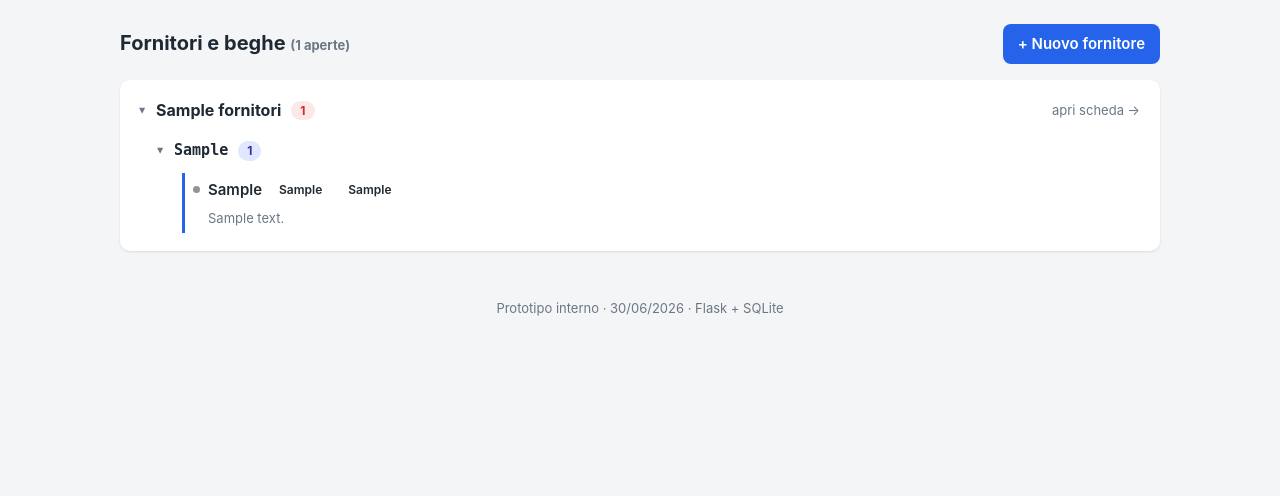
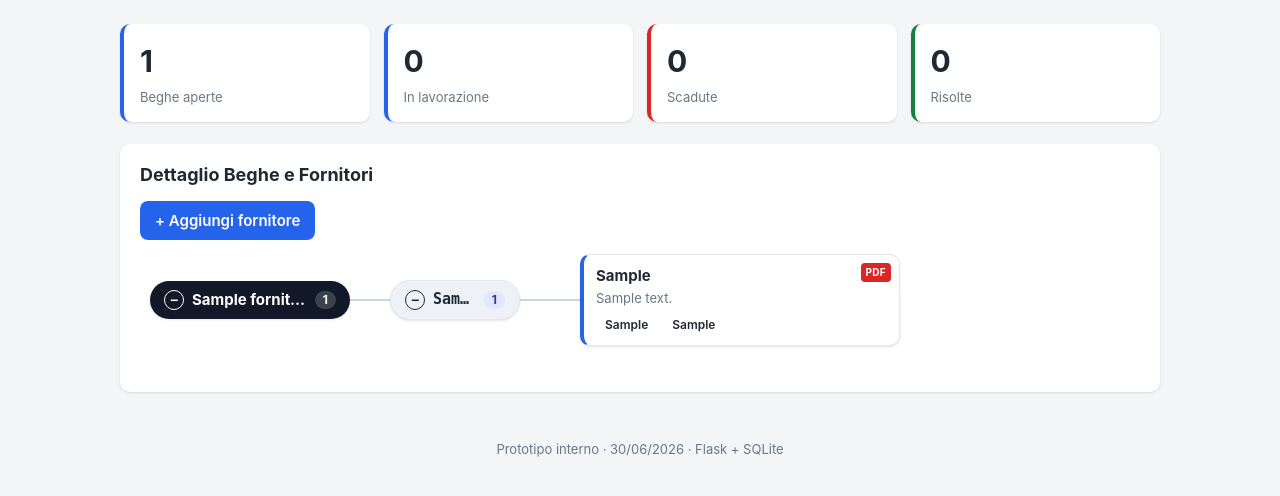
Before and after one commit to LZando/beghe-tracker, a Flask app: page / in a window 1280 px wide. Shown: the part 50-546 px from the top of the page. Run offline with Flask 3, Linux system fonts and the light colour scheme; tables that the repository leaves empty hold one stand-in row (values such as "Sample post").

Commit message:
Home in stile mappa concettuale: mind-map orizzontale espandibile (+/-), KPI in alto, card bega con descrizione/priorita e badge PDF

```diff
--- a/app.py
+++ b/app.py
@@ -174,9 +174,26 @@ def inject_globals():
 def index():
     db = get_db()
     oggi = date.today()
+    oggi_s = oggi.isoformat()
+    tot = db.execute(
+        """
+        SELECT
+            COUNT(*) FILTER (WHERE stato != 'Risolta')                          AS aperte,
+            COUNT(*) FILTER (WHERE stato = 'In lavorazione')                    AS in_lavorazione,
+            COUNT(*) FILTER (WHERE stato != 'Risolta'
+                              AND data_consegna IS NOT NULL
+                              AND data_consegna < ?)                            AS scadute,
+            COUNT(*) FILTER (WHERE stato = 'Risolta')                          AS risolte
+        FROM beghe
+        """,
+        (oggi_s,),
+    ).fetchone()
+    pdf_counts = {
+        r["bega_id"]: r["n"]
+        for r in db.execute("SELECT bega_id, COUNT(*) AS n FROM allegati GROUP BY bega_id")
+    }
     fornitori = db.execute("SELECT * FROM fornitori ORDER BY nome").fetchall()
     alberi = []
-    tot_aperte = 0
     for f in fornitori:
         beghe = db.execute(
             """SELECT * FROM beghe WHERE fornitore_id = ?
@@ -184,13 +201,38 @@ def index():
                         (data_consegna IS NULL), data_consegna""",
             (f["id"],),
         ).fetchall()
-        commesse = raggruppa_per_commessa(beghe, oggi)
+        commesse = []
+        for gr in raggruppa_per_commessa(beghe, oggi):
+            commesse.append(
+                {
+                    "nome": gr["nome"] or "(nessuna commessa)",
+                    "aperte": gr["aperte"],
+                    "beghe": [
+                        {
+                            "id": b["id"],
+                            "titolo": b["titolo"],
+                            "descrizione": b["descrizione"],
+                            "priorita": b["priorita"],
+                            "stato": b["stato"],
+                            "colore": b["colore"],
+                            "has_pdf": pdf_counts.get(b["id"], 0) > 0,
+                            "url": url_for("bega_detail", bid=b["id"]),
+                        }
+                        for b in gr["beghe"]
+                    ],
+                }
+            )
         aperte = sum(c["aperte"] for c in commesse)
-        tot_aperte += aperte
         alberi.append(
-            {"id": f["id"], "nome": f["nome"], "aperte": aperte, "commesse": commesse}
+            {
+                "id": f["id"],
+                "nome": f["nome"],
+                "url": url_for("fornitore", fid=f["id"]),
+                "aperte": aperte,
+                "commesse": commesse,
+            }
         )
-    return render_template("index.html", alberi=alberi, tot_aperte=tot_aperte)
+    return render_template("index.html", alberi=alberi, tot=tot)
 
 
 @app.route("/fornitore/nuovo", methods=["POST"])
--- /dev/null
+++ b/static/home.js
@@ -0,0 +1,149 @@
+/* Home: mappa concettuale orizzontale fornitore -> commessa -> bega.
+   Nodi HTML (per testo ricco), connettori SVG curvi, espandi/comprimi con +/-.
+   Niente librerie esterne. */
+(function () {
+    "use strict";
+
+    const mindEl = document.getElementById("mind");
+    if (!mindEl) return;
+    const nodesEl = document.getElementById("mind-nodes");
+    const linksEl = document.getElementById("mind-links");
+
+    const COL_X = [10, 250, 440];   // x sinistra dei tre livelli
+    const COL_W = [200, 130, 320];  // larghezza nodo per livello
+    const GAP = 14;                 // spazio verticale tra fratelli
+    const GAP_FORN = 26;            // spazio extra tra fornitori
+
+    // stato espansione: aperto di default (true se non esplicitamente false)
+    const aperti = {};
+    const isOpen = (k) => aperti[k] !== false;
+
+    function esc(s) {
+        return (s || "").replace(/[&<>"]/g, (c) =>
+            ({ "&": "&amp;", "<": "&lt;", ">": "&gt;", '"': "&quot;" }[c]));
+    }
+
+    // ----- costruisce l'albero dei nodi visibili dallo stato corrente ----- //
+    function model() {
+        const roots = [];
+        ALBERI.forEach((f) => {
+            const fk = "f" + f.id;
+            const fn = { key: fk, level: 0, kind: "forn", label: f.nome, url: f.url,
+                         count: f.aperte, collapsible: true, children: [] };
+            if (isOpen(fk)) {
+                f.commesse.forEach((c, ci) => {
+                    const ck = fk + "-c" + ci;
+                    const cn = { key: ck, level: 1, kind: "comm", label: c.nome,
+                                 count: c.beghe.length, collapsible: c.beghe.length > 0, children: [] };
+                    if (isOpen(ck)) {
+                        c.beghe.forEach((b) =>
+                            cn.children.push({ key: "b" + b.id, level: 2, kind: "bega",
+                                               bega: b, collapsible: false, children: [] }));
+                    }
+                    fn.children.push(cn);
+                });
+            }
+            roots.push(fn);
+        });
+        return roots;
+    }
+
+    function nodeHtml(n) {
+        if (n.kind === "bega") {
+            const b = n.bega;
+            return (
+                (b.has_pdf ? '<span class="m-pdf" title="PDF allegato">PDF</span>' : "") +
+                '<div class="m-bega-title">' + esc(b.titolo) + "</div>" +
+                (b.descrizione ? '<div class="m-bega-desc">' + esc(b.descrizione) + "</div>" : "") +
+                '<div class="m-bega-meta"><span class="tag prio-' + b.priorita.toLowerCase() + '">' +
+                    b.priorita + '</span><span class="tag stato-' +
+                    b.stato.toLowerCase().replace(/ /g, "-") + '">' + b.stato + "</span></div>"
+            );
+        }
+        const toggle = n.collapsible
+            ? '<button class="m-toggle" type="button">' + (isOpen(n.key) ? "−" : "+") + "</button>"
+            : '<span class="m-toggle ghost"></span>';
+        return toggle +
+            '<span class="m-label">' + esc(n.label) + "</span>" +
+            '<span class="m-count">' + n.count + "</span>";
+    }
+
+    function render() {
+        const roots = model();
+        nodesEl.textContent = "";
+
+        const all = [];
+        (function collect(ns) { ns.forEach((n) => { all.push(n); collect(n.children); }); })(roots);
+
+        // crea i nodi e misura l'altezza reale
+        all.forEach((n) => {
+            const div = document.createElement("div");
+            div.className = "m-node m-" + n.kind + (n.kind === "bega" ? " " + n.bega.colore : "");
+            div.style.width = COL_W[n.level] + "px";
+            div.style.left = COL_X[n.level] + "px";
+            div.innerHTML = nodeHtml(n);
+            nodesEl.appendChild(div);
+            n._el = div;
+            n._h = div.offsetHeight;
+        });
+
+        // assegna y: foglie impilate per altezza, genitore centrato sui figli
+        let cursor = 0;
+        function place(n) {
+            if (!n.children.length) {
+                n._y = cursor + n._h / 2;
+                cursor += n._h + GAP;
+                return;
+            }
+            n.children.forEach(place);
+            n._y = (n.children[0]._y + n.children[n.children.length - 1]._y) / 2;
+        }
+        roots.forEach((r) => { place(r); cursor += GAP_FORN; });
+
+        // posiziona e calcola gli ingombri
+        let maxB = 0, maxR = 0;
+        all.forEach((n) => {
+            const top = n._y - n._h / 2;
+            n._el.style.top = top + "px";
+            n._x = COL_X[n.level];
+            maxB = Math.max(maxB, top + n._h);
+            maxR = Math.max(maxR, COL_X[n.level] + COL_W[n.level]);
+        });
+
+        nodesEl.style.height = maxB + 20 + "px";
+        nodesEl.style.width = maxR + 20 + "px";
+        linksEl.setAttribute("width", maxR + 20);
+        linksEl.setAttribute("height", maxB + 20);
+
+        // connettori curvi genitore -> figlio
+        let d = "";
+        all.forEach((n) => {
+            n.children.forEach((c) => {
+                const x1 = n._x + COL_W[n.level], y1 = n._y, x2 = c._x, y2 = c._y;
+                const mx = (x1 + x2) / 2;
+                d += `M${x1},${y1} C${mx},${y1} ${mx},${y2} ${x2},${y2} `;
+            });
+        });
+        linksEl.innerHTML = '<path d="' + d + '"/>';
+
+        // interazioni
+        all.forEach((n) => {
+            if (n.collapsible) {
+                const t = n._el.querySelector(".m-toggle");
+                if (t) t.addEventListener("click", (e) => {
+                    e.stopPropagation();
+                    aperti[n.key] = !isOpen(n.key);
+                    render();
+                });
+            }
+            if (n.kind === "forn") {
+                n._el.querySelector(".m-label").addEventListener("click", () => { location.href = n.url; });
+            }
+            if (n.kind === "bega") {
+                n._el.addEventListener("click", () => { location.href = n.bega.url; });
+            }
+        });
+    }
+
+    render();
+})();
--- a/static/style.css
+++ b/static/style.css
@@ -231,6 +231,52 @@ tr.in-scadenza td:first-child { box-shadow: inset 3px 0 0 var(--amber); }
 .t-desc { flex-basis: 100%; color: var(--muted); font-size: 13px; padding-left: 15px; }
 .t-empty { color: var(--muted); padding: 6px 0 10px 30px; }
 
+/* ---- home: mappa concettuale (mind-map) ---- */
+.card-title { font-size: 18px; margin: 0 0 12px; }
+.mind { position: relative; overflow: auto; margin-top: 14px; }
+.mind-links { position: absolute; top: 0; left: 0; pointer-events: none; z-index: 0; }
+.mind-links path { fill: none; stroke: #cbd5e1; stroke-width: 2; }
+#mind-nodes { position: relative; z-index: 1; min-height: 120px; }
+
+.m-node { position: absolute; box-sizing: border-box; }
+
+.m-forn, .m-comm {
+    display: flex; align-items: center; gap: 8px; border-radius: 999px;
+    padding: 8px 14px; box-shadow: var(--shadow);
+}
+.m-forn { background: #111827; color: #fff; }
+.m-comm { background: #eef2f7; color: var(--ink); border: 1px solid var(--line); }
+.m-label { font-weight: 700; cursor: pointer; white-space: nowrap; overflow: hidden; text-overflow: ellipsis; }
+.m-comm .m-label { font-family: ui-monospace, "Cascadia Code", monospace; }
+.m-count { margin-left: auto; border-radius: 999px; padding: 0 8px; font-size: 12px; font-weight: 700; }
+.m-forn .m-count { background: rgba(255, 255, 255, .18); color: #fff; }
+.m-comm .m-count { background: #e0e7ff; color: #3730a3; }
+.m-toggle {
+    width: 20px; height: 20px; flex: 0 0 20px; border-radius: 50%; cursor: pointer;
+    border: 1px solid currentColor; background: transparent; color: inherit;
+    font-weight: 700; line-height: 1; font-size: 14px; display: inline-flex;
+    align-items: center; justify-content: center; padding: 0;
+}
+.m-toggle.ghost { border: none; cursor: default; }
+.m-forn .m-toggle:hover, .m-comm .m-toggle:hover { background: rgba(127, 127, 127, .18); }
+
+.m-bega {
+    background: var(--card); border: 1px solid var(--line); border-left: 4px solid var(--line);
+    border-radius: 10px; padding: 10px 12px; box-shadow: var(--shadow); cursor: pointer;
+}
+.m-bega:hover { border-color: var(--brand); }
+.m-bega.scaduta { border-left-color: var(--red); }
+.m-bega.in-scadenza { border-left-color: var(--amber); }
+.m-bega.aperta { border-left-color: var(--brand); }
+.m-bega.risolta { border-left-color: var(--green); opacity: .75; }
+.m-bega-title { font-weight: 700; }
+.m-bega-desc { color: var(--muted); font-size: 13px; margin-top: 2px; }
+.m-bega-meta { display: flex; gap: 6px; margin-top: 6px; }
+.m-pdf {
+    position: absolute; top: 8px; right: 8px; background: var(--red); color: #fff;
+    font-size: 10px; font-weight: 700; padding: 2px 5px; border-radius: 4px; letter-spacing: .03em;
+}
+
 /* ---- gruppi commessa nella scheda fornitore ---- */
 .comm-group { margin-bottom: 18px; }
 .comm-title { font-size: 14px; margin: 0 0 6px; display: flex; align-items: center; gap: 8px; color: #334155; font-family: ui-monospace, "Cascadia Code", monospace; }
--- a/templates/index.html
+++ b/templates/index.html
@@ -2,10 +2,18 @@
 {% block title %}Beghe Tracker{% endblock %}
 
 {% block content %}
-<div class="home-head">
-    <h2>Fornitori e beghe <span class="muted small">({{ tot_aperte }} aperte)</span></h2>
+<section class="kpis">
+    <div class="kpi"><span class="num">{{ tot.aperte or 0 }}</span><span class="lab">Beghe aperte</span></div>
+    <div class="kpi"><span class="num">{{ tot.in_lavorazione or 0 }}</span><span class="lab">In lavorazione</span></div>
+    <div class="kpi danger"><span class="num">{{ tot.scadute or 0 }}</span><span class="lab">Scadute</span></div>
+    <div class="kpi ok"><span class="num">{{ tot.risolte or 0 }}</span><span class="lab">Risolte</span></div>
+</section>
+
+<section class="card">
+    <h2 class="card-title">Dettaglio Beghe e Fornitori</h2>
+
     <details class="nuovo-forn">
-        <summary class="btn primary">+ Nuovo fornitore</summary>
+        <summary class="btn primary">+ Aggiungi fornitore</summary>
         <form method="post" action="{{ url_for('fornitore_nuovo') }}" class="form card-inset">
             <div class="row">
                 <label class="grow">Nome *<input name="nome" required placeholder="Es. ART Alluminio"></label>
@@ -19,47 +27,19 @@
             <button class="btn primary" type="submit">Salva fornitore</button>
         </form>
     </details>
-</div>
 
-{% if alberi %}
-<div class="card tree">
-    {% for f in alberi %}
-    <details class="t-forn" {% if f.aperte %}open{% endif %}>
-        <summary>
-            <span class="t-name">{{ f.nome }}</span>
-            <span class="count {{ 'red' if f.aperte }}">{{ f.aperte }}</span>
-            <a class="t-open" href="{{ url_for('fornitore', fid=f.id) }}" onclick="event.stopPropagation()">apri scheda →</a>
-        </summary>
+    {% if alberi %}
+    <div id="mind" class="mind">
+        <svg id="mind-links" class="mind-links" xmlns="http://www.w3.org/2000/svg"></svg>
+        <div id="mind-nodes"></div>
+    </div>
+    {% else %}
+    <p class="empty">Nessun fornitore. Aggiungine uno col pulsante «+ Aggiungi fornitore».</p>
+    {% endif %}
+</section>
 
-        {% if f.commesse %}
-            {% for c in f.commesse %}
-            <details class="t-comm" {% if c.aperte %}open{% endif %}>
-                <summary>
-                    <span class="t-comm-name">{{ c.nome or '(nessuna commessa)' }}</span>
-                    <span class="count">{{ c.beghe|length }}</span>
-                </summary>
-                <ul class="t-beghe">
-                    {% for b in c.beghe %}
-                    <li class="t-bega {{ b.colore }}">
-                        <a class="t-bega-link" href="{{ url_for('bega_detail', bid=b.id) }}">
-                            <span class="t-bullet"></span>
-                            <span class="t-titolo {{ 'struck' if b.stato == 'Risolta' }}">{{ b.titolo }}</span>
-                        </a>
-                        <span class="tag prio-{{ b.priorita|lower }}">{{ b.priorita }}</span>
-                        <span class="tag stato-{{ b.stato|lower|replace(' ','-') }}">{{ b.stato }}</span>
-                        {% if b.descrizione %}<div class="t-desc">{{ b.descrizione }}</div>{% endif %}
-                    </li>
-                    {% endfor %}
-                </ul>
-            </details>
-            {% endfor %}
-        {% else %}
-            <p class="t-empty">Nessuna bega. <a href="{{ url_for('fornitore', fid=f.id) }}">Aggiungine una →</a></p>
-        {% endif %}
-    </details>
-    {% endfor %}
-</div>
-{% else %}
-<div class="card"><p class="empty">Nessun fornitore. Aggiungine uno col pulsante «+ Nuovo fornitore».</p></div>
-{% endif %}
+<script>
+    const ALBERI = {{ alberi|tojson }};
+</script>
+<script src="{{ url_for('static', filename='home.js') }}"></script>
 {% endblock %}
```
